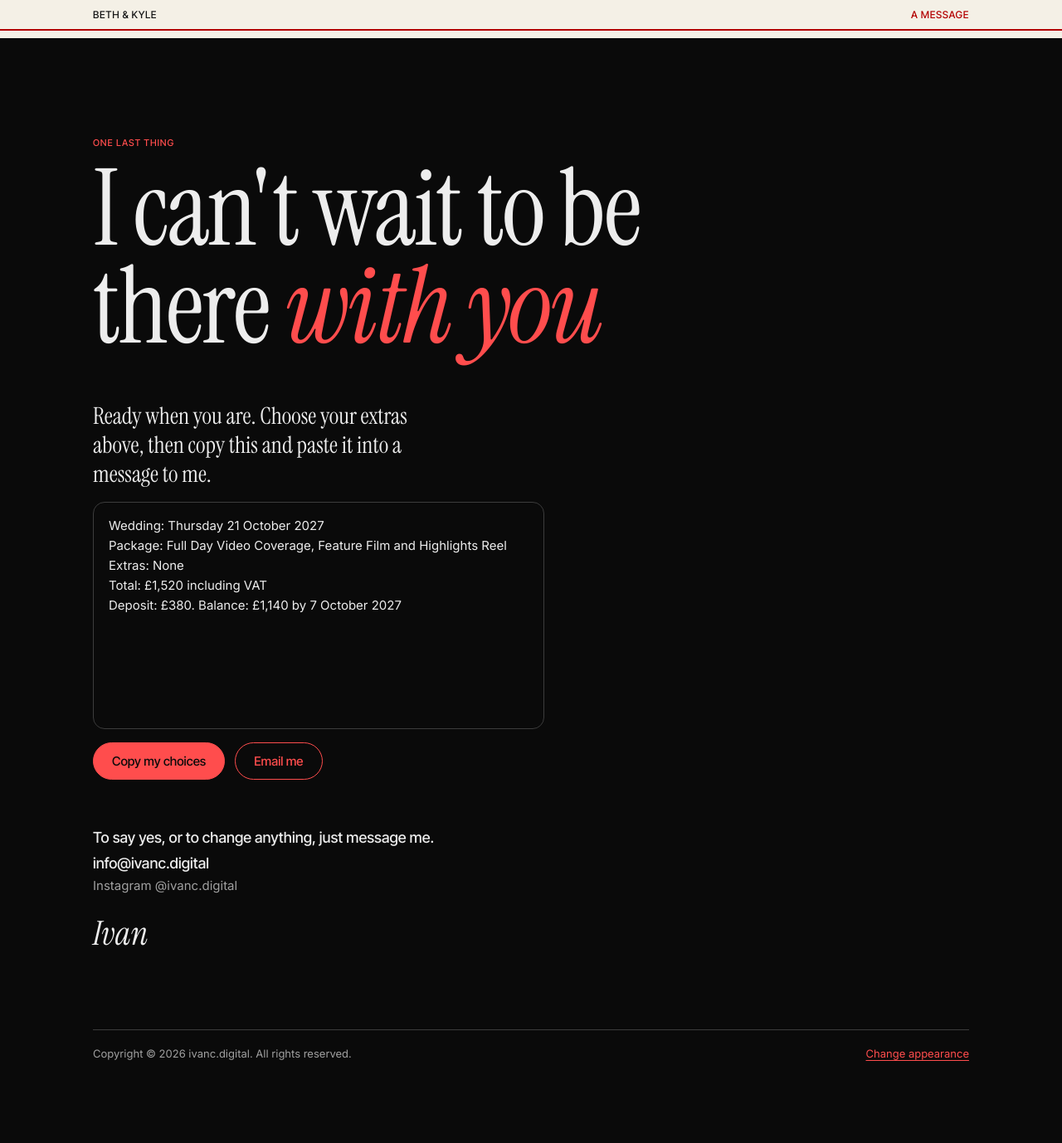
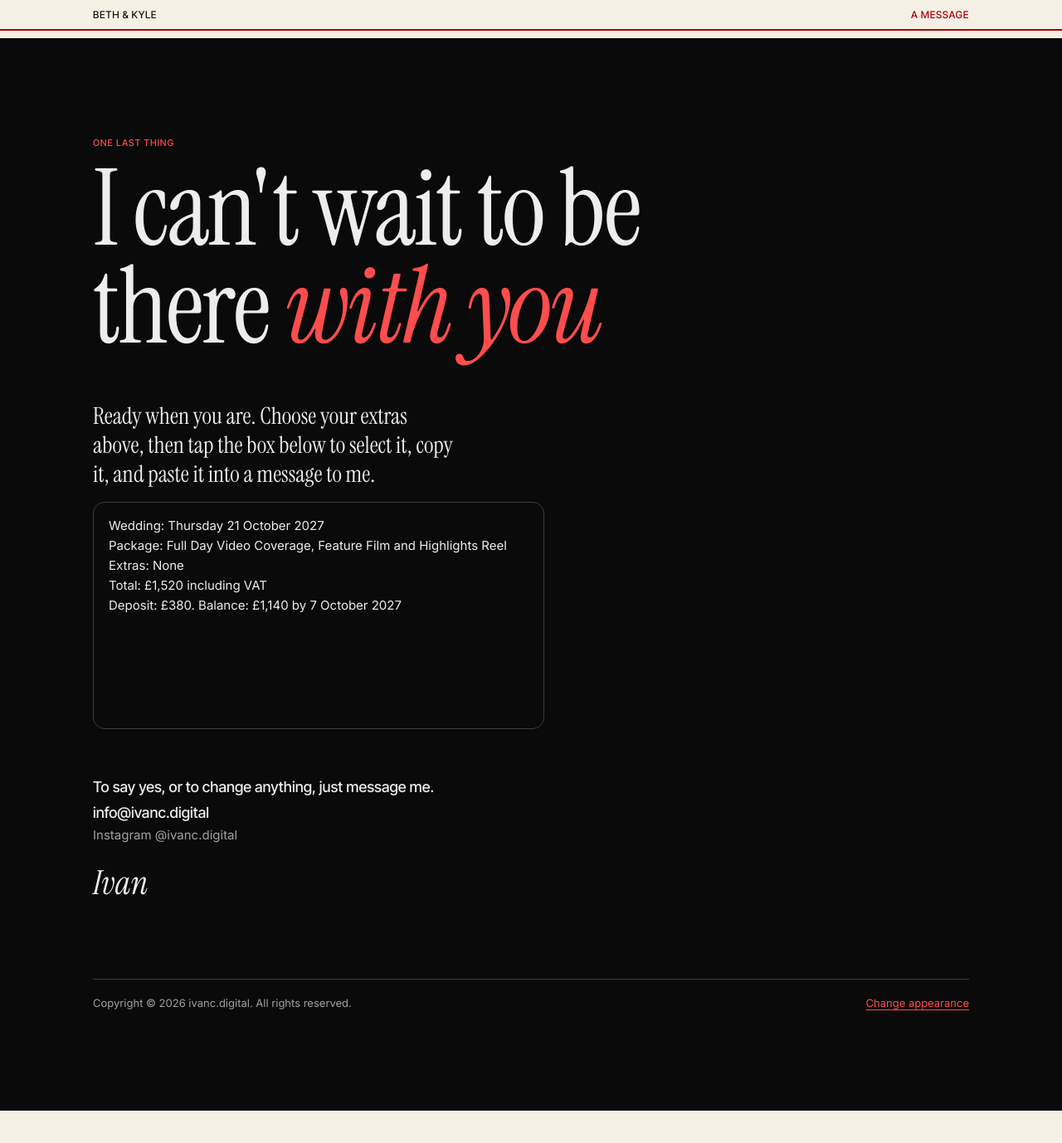
Before and after one commit to imperialfox/ivanc.digital, a Jekyll site: the page built from proposals/beth-and-kyle.html, in a window 1280 px wide and 1400 px high, scrolled down 7626 px. Shown: the top 1378 px of the window at 83% size. Built offline with Jekyll 4.4.1, drawn with Linux system fonts in a browser that asks for light colours; after the commit the page ends 8965 px from its top, so only the background shows below that; part of the change alters nothing that is shown.

Commit message:
Beth & Kyle proposal: choices box only, no buttons (0.2.29)
Co-Authored-By: Claude Sonnet 5.5 <noreply@anthropic.com>
Claude-Session: https://claude.ai/code/session_01LnPUrZL6tjzt5rq3J99NEL

```diff
--- a/_config.yml
+++ b/_config.yml
@@ -8,7 +8,7 @@ url: "https://ivanc.digital"
 baseurl: ""
 
 # Site version. Used for cache busting (?v=...) on CSS and JS. Keep in step with CHANGELOG.md.
-version: "0.2.28"
+version: "0.2.29"
 
 # Scroll effects (0.2.0): spinning scroll button that turns into back-to-top, soft fade-ins
 # as you scroll, and the draggable cubes on Home. Set to false to switch them all off.
--- a/assets/css/proposal.css
+++ b/assets/css/proposal.css
@@ -194,7 +194,7 @@ footer button:focus-visible { outline: 2px solid var(--accent); outline-offset:
 .field input { font: 400 1rem var(--font-body); color: var(--fg); background: transparent; border: 1px solid var(--line); border-radius: 12px; padding: 12px 14px; width: 100%; }
 .field input:focus-visible { outline: 2px solid var(--accent, var(--red-deep)); outline-offset: 2px; }
 .send { margin-top: clamp(28px, 5vw, 44px); display: grid; gap: 16px; max-width: 34rem; }
-.send textarea { font: 400 .9375rem/1.6 var(--font-body); color: var(--fg); background: transparent; border: 1px solid var(--line); border-radius: 14px; padding: 16px 18px; width: 100%; resize: none; }
+.send textarea { -webkit-user-select: text; user-select: text; font: 400 .9375rem/1.6 var(--font-body); color: var(--fg); background: transparent; border: 1px solid var(--line); border-radius: 14px; padding: 16px 18px; width: 100%; resize: none; }
 .send textarea:focus-visible { outline: 2px solid var(--accent, var(--red-deep)); outline-offset: 2px; }
 .send-actions { display: flex; flex-wrap: wrap; align-items: center; gap: 12px; }
 .btn-line { all: unset; box-sizing: border-box; cursor: pointer; font: 500 .9375rem var(--font-ui); background: var(--accent); color: var(--bg); border: 1.5px solid var(--accent); border-radius: 999px; padding: 12px 22px; transition: opacity .3s; }
--- a/assets/js/proposal.js
+++ b/assets/js/proposal.js
@@ -64,31 +64,13 @@
   if (songField) songField.addEventListener('input', refresh);
   refresh();
 
-  /* ---- Copy my choices ---- */
+  /* ---- Choices box: one tap selects everything, so the phone's own Copy button appears ---- */
   (function () {
-    var btn = document.getElementById('copy'), box = document.getElementById('summary'), note = document.getElementById('copied');
-    if (!btn || !box) return;
-    var timer;
-    function said(msg) { note.textContent = msg; clearTimeout(timer); timer = setTimeout(function () { note.textContent = ''; }, 3500); }
-    /* iPhone-friendly copy: select the box text and use the classic copy command first, then the newer clipboard method. */
-    function classic() {
-      var ok = false;
-      try {
-        box.readOnly = false; box.focus(); box.select(); box.setSelectionRange(0, box.value.length);
-        ok = document.execCommand('copy');
-        box.readOnly = true; box.blur();
-        var sel = window.getSelection && window.getSelection(); if (sel) sel.removeAllRanges();
-      } catch (e) { box.readOnly = true; }
-      return ok;
-    }
-    function modern() {
-      if (navigator.clipboard && navigator.clipboard.writeText) {
-        navigator.clipboard.writeText(box.value).then(function () { said('Copied. Now paste it into a message to me.'); }, function () { said('Press and hold the text to copy it.'); });
-      } else { said('Press and hold the text to copy it.'); }
-    }
-    btn.addEventListener('click', function () {
-      if (classic()) said('Copied. Now paste it into a message to me.'); else modern();
-    });
+    var box = document.getElementById('summary');
+    if (!box) return;
+    function all() { try { box.select(); box.setSelectionRange(0, box.value.length); } catch (e) {} }
+    box.addEventListener('click', all);
+    box.addEventListener('focus', all);
   })();
 
   /* ---- The day: one stop open at a time ---- */
--- a/proposals/beth-and-kyle.html
+++ b/proposals/beth-and-kyle.html
@@ -254,14 +254,9 @@ og_image: /assets/images/proposals/beth-and-kyle-preview.png
       <p class="label">One last thing</p>
       <h2 class="big" style="max-width:12ch">I can't wait to be there <em>with you</em></h2>
       <div class="send" id="send">
-        <p class="lead">Ready when you are. Choose your extras above, then copy this and paste it into a message to me.</p>
+        <p class="lead">Ready when you are. Choose your extras above, then tap the box below to select it, copy it, and paste it into a message to me.</p>
         <label class="sr" for="summary">Your choices</label>
         <textarea id="summary" readonly rows="10"></textarea>
-        <div class="send-actions">
-          <button type="button" id="copy" class="btn-line">Copy my choices</button>
-          <a id="mail" class="btn-line ghost" href="mailto:info@ivanc.digital">Email me</a>
-          <span class="copied" id="copied" role="status" aria-live="polite"></span>
-        </div>
       </div>
       <div class="reach">
         <p>To say yes, or to change anything, just message me.</p>
```
Also changed, not shown: CHANGELOG.md.
